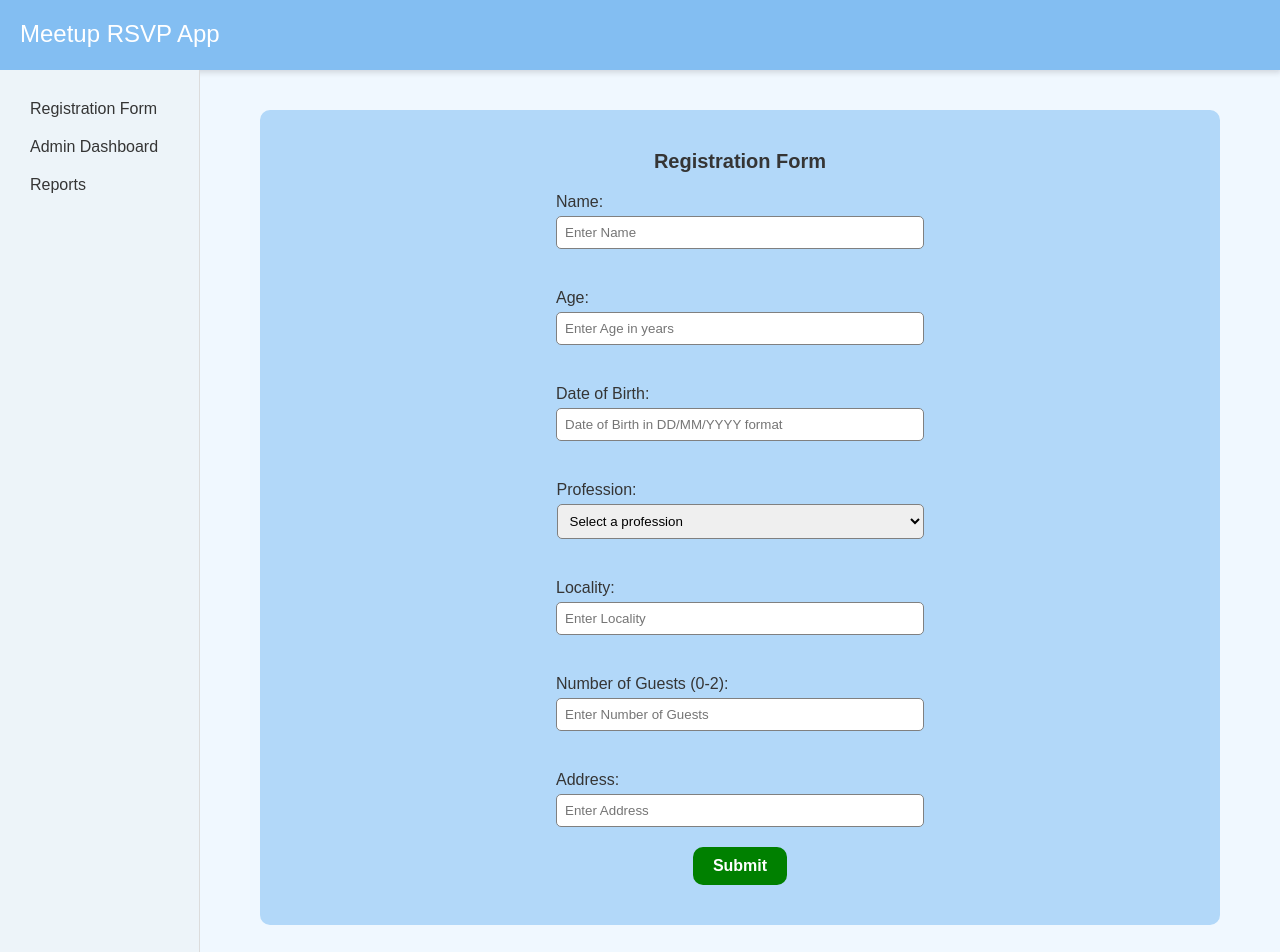
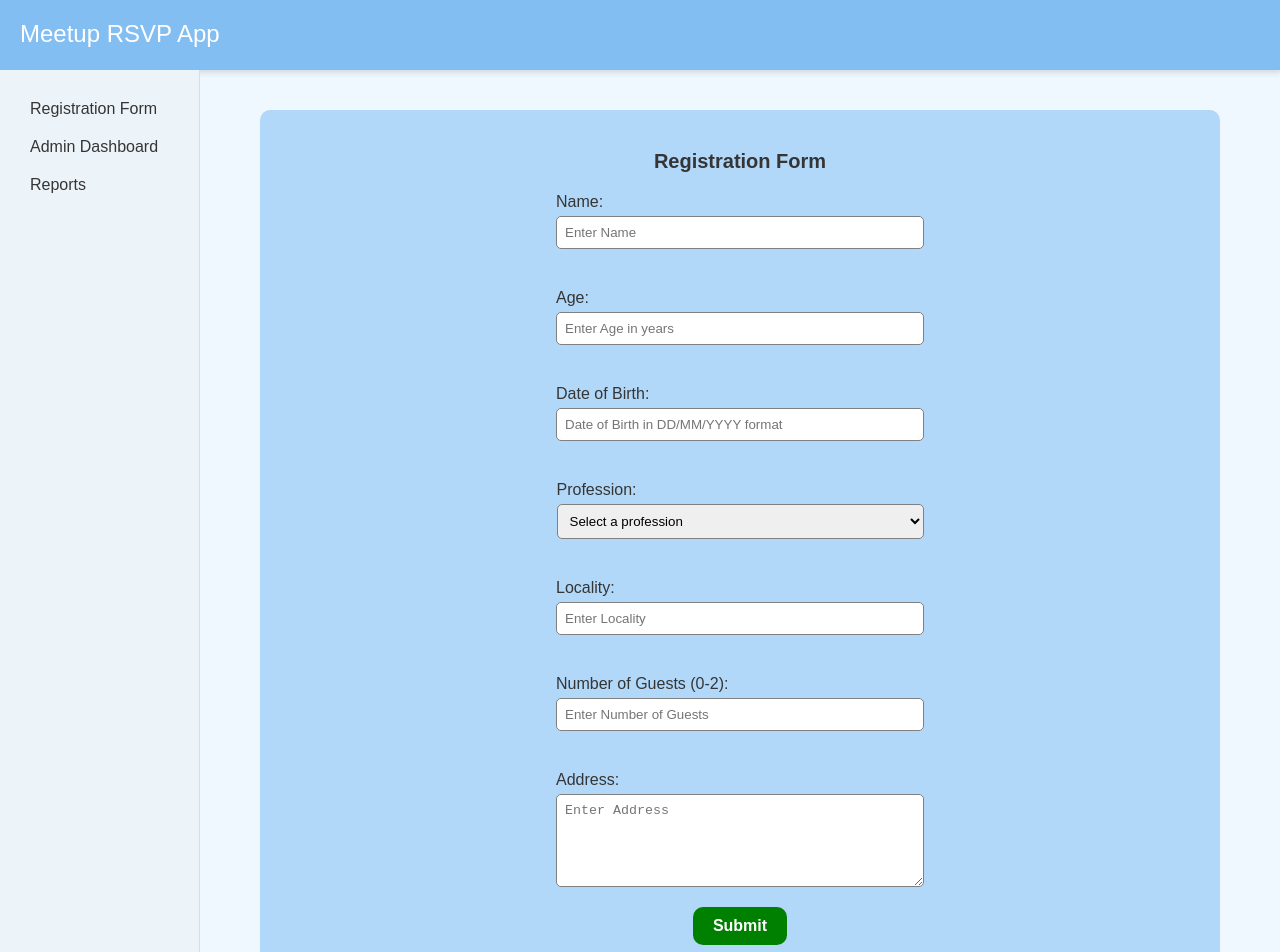
Before and after one commit to akash-basavaraju/invygo-test-app, a React (Create React App) app: page /registrationform in a window 1280 px wide. Shown: the top 952 px of the page. Built offline with nearby package versions, Linux system fonts and the light colour scheme.

Commit message:
feat: error check for form and multiline for address

```diff
--- a/package.json
+++ b/package.json
@@ -10,6 +10,7 @@
     "@types/node": "^16.7.13",
     "@types/react": "^18.0.0",
     "@types/react-dom": "^18.0.0",
+    "dayjs": "^1.11.4",
     "react": "^18.2.0",
     "react-dom": "^18.2.0",
     "react-router-dom": "^6.3.0",
--- a/src/components/TextField/index.tsx
+++ b/src/components/TextField/index.tsx
@@ -6,6 +6,7 @@ interface ITextFieldProps<T> {
   value?: T;
   onChange: (value: T) => void;
   numberOnly?: boolean;
+  isMultiline?: boolean;
 }
 
 export default function TextField<T>(props: ITextFieldProps<T>) {
@@ -15,11 +16,24 @@ export default function TextField<T>(props: ITextFieldProps<T>) {
     value = "",
     onChange,
     numberOnly = false,
+    isMultiline = false,
   } = props;
 
   return (
     <div className="text-field-container">
       <div className="text-field-label">{label}:</div>
+      {isMultiline ? (
+        <textarea
+          className="text-field-input"
+          cols={40}
+          rows={5}
+          value={`${value}`}
+          placeholder={placeholder}
+          onChange={(event) => {
+            onChange(event.target.value as unknown as T);
+          }}
+        />
+      ) : (
         <input
           type={numberOnly ? "number" : "text"}
           className="text-field-input"
@@ -29,6 +43,7 @@ export default function TextField<T>(props: ITextFieldProps<T>) {
             onChange(event.target.value as unknown as T);
           }}
         />
+      )}
     </div>
   );
 }
--- a/src/pages/RegistrationForm/RegistrationForm.css
+++ b/src/pages/RegistrationForm/RegistrationForm.css
@@ -21,6 +21,7 @@
 
 .form-error {
   color: red;
+  margin-bottom: 5px;
 }
 
 .form-submit {
--- a/src/pages/RegistrationForm/index.tsx
+++ b/src/pages/RegistrationForm/index.tsx
@@ -1,6 +1,8 @@
+import dayjs from "dayjs";
 import { useState } from "react";
 import DropdownField from "../../components/Dropdown Field";
 import TextField from "../../components/TextField";
+import APIService from "../../services/APIService";
 import { ProfessionOptions } from "../../utils/AppConstants";
 import "./RegistrationForm.css";
 
@@ -14,6 +16,43 @@ export default function RegistrationForm() {
   const [address, setAddress] = useState<string>("");
   const [error, setError] = useState<string>("");
 
+  const handleSubmit = () => {
+    if (!dayjs(dob, "DD/MM/YYYY", true).isValid()) {
+      setError("Enter valid date.");
+      return;
+    }
+
+    if (
+      (noOfGuests || noOfGuests === 0) &&
+      (noOfGuests < 0 || noOfGuests > 2)
+    ) {
+      setError("Only 0 to 2 guest(s) are allowed.");
+      return;
+    }
+
+    if (
+      name &&
+      age &&
+      dob &&
+      profession &&
+      locality &&
+      (noOfGuests || noOfGuests === 0) &&
+      address
+    ) {
+      APIService.putRegistration({
+        name,
+        age,
+        dob,
+        profession,
+        locality,
+        noOfGuests,
+        address,
+      });
+    } else {
+      setError("Please enter all the values");
+    }
+  };
+
   return (
     <div className="form-container">
       <div className="form-card">
@@ -23,6 +62,7 @@ export default function RegistrationForm() {
           value={name}
           onChange={(value) => {
             setName(value);
+            setError("");
           }}
           placeholder="Enter Name"
         />
@@ -31,6 +71,7 @@ export default function RegistrationForm() {
           value={age}
           onChange={(value) => {
             setAge(value);
+            setError("");
           }}
           numberOnly
           placeholder="Enter Age in years"
@@ -40,6 +81,7 @@ export default function RegistrationForm() {
           value={dob}
           onChange={(value) => {
             setDob(value);
+            setError("");
           }}
           placeholder="Date of Birth in DD/MM/YYYY format"
         />
@@ -48,6 +90,7 @@ export default function RegistrationForm() {
           value={profession as string}
           onChange={(value) => {
             setProfession(value);
+            setError("");
           }}
           options={ProfessionOptions}
           placeholder="Select a profession"
@@ -57,6 +100,7 @@ export default function RegistrationForm() {
           value={locality}
           onChange={(value) => {
             setLocality(value);
+            setError("");
           }}
           placeholder="Enter Locality"
         />
@@ -65,20 +109,25 @@ export default function RegistrationForm() {
           value={noOfGuests}
           onChange={(value) => {
             setNoOfGuests(value);
+            setError("");
           }}
           placeholder="Enter Number of Guests"
           numberOnly
         />
         <TextField<string>
           label="Address"
+          isMultiline
           value={address}
           onChange={(value) => {
             setAddress(value);
+            setError("");
           }}
           placeholder="Enter Address"
         />
         {error && <div className="form-error">{error}</div>}
-        <button className="form-submit">Submit</button>
+        <button className="form-submit" onClick={handleSubmit}>
+          Submit
+        </button>
       </div>
     </div>
   );
```
Also changed, not shown: 1 other file (tests, documents, lock files or other folders). Lines whose indentation alone changed are shown as unchanged.
